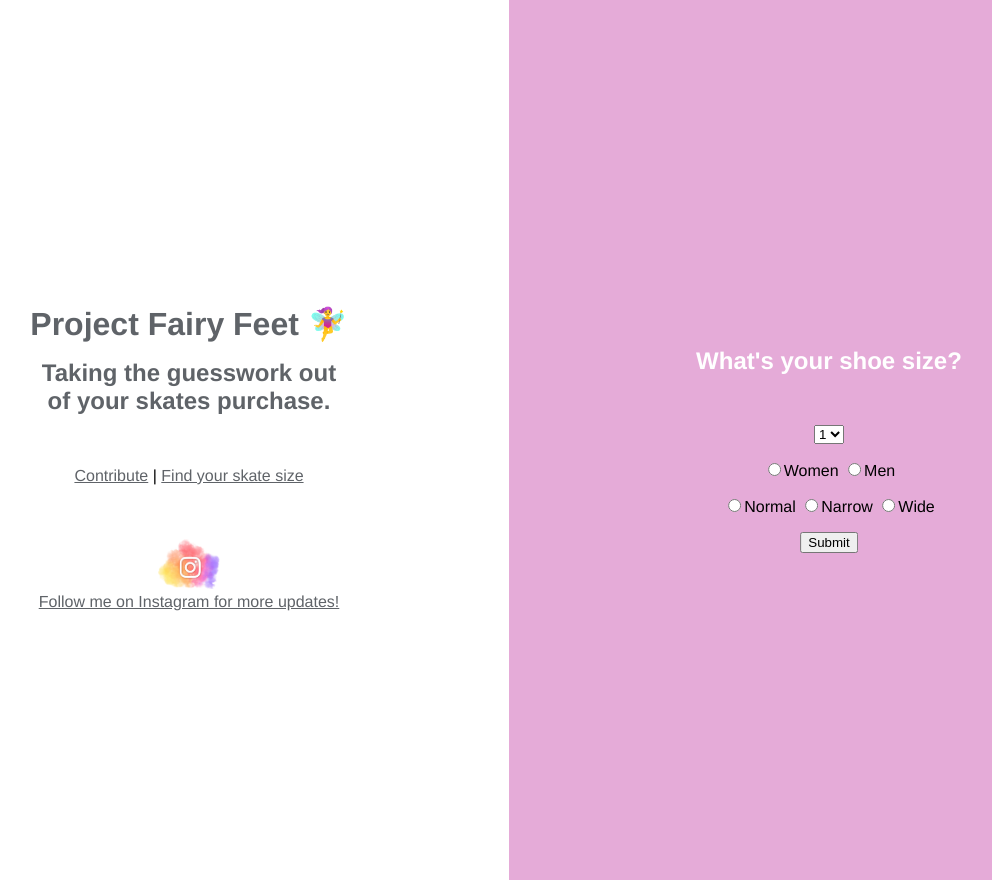
After one commit to chanelmilktea/fairy-feet, a Flask app: template templates/size.html in a window 1280 px wide. The commit adds this page. Shown: the whole page, without its empty margins (131-1123 px from the left). Run offline with Flask 2, Linux system fonts and the light colour scheme; the template is opened without the code that fills it: most values are stand-ins (such as "Sample title", 1, 10 or a date in 2020).

```diff
--- a/app.py
+++ b/app.py
@@ -1,11 +1,28 @@
 import os
-from flask import Flask, render_template
+import gsheet
+from flask import Flask, render_template, request
 
 app = Flask(__name__)
 
-@app.route('/')
+@app.route('/', methods=['GET'])
+def size():
+    shoe_sizes = [x * 0.5 for x in range(10, 30)]
+    return render_template('size.html', sizes=shoe_sizes)
+
+@app.route('/results', methods=['POST'])
+def results():
+    form_data = request.form
+    shoe_size = float(form_data.get('sizes', 0))
+    shoe_type = form_data.get('shoe_type', 'Women')
+    shoe_width = form_data.get('shoe_width', 'Normal')
+    print(form_data)
+    df = gsheet.get_recs(shoe_type, shoe_size, shoe_width)
+    return render_template('results.html', form=form_data, results_table=df.to_html())
+
+@app.route('/contribute')
 def index():
-    return render_template('index.html')
+    return render_template('contribute.html')
+
 
 if __name__ == "__main__":
     port = int(os.environ.get('PORT', 5000))
--- a/gsheet.py
+++ b/gsheet.py
@@ -2,7 +2,7 @@ import os
 import gspread
 import pandas as pd
 
-AUTH_JSON = 'app/config/gs.json'
+AUTH_JSON = 'config/gs.json'
 SHEET_KEY = os.environ['GS_SHEET_KEY']
 
 class GSheet(object):
@@ -31,13 +31,20 @@ def clean_cols(cols_list):
     return cols_list
 
 
-def main():
+def form_df():
     gc = GSheet(SHEET_KEY, AUTH_JSON)
     form_data = gc.wks('Responses').get_all_records()
-    form_df = pd.Dataframe(form_data)
+    form_df = pd.DataFrame(form_data)
     form_df.columns = clean_cols(form_df.columns.tolist())
-    print(form_df)
+    form_df['shoe_size'].replace({None: 'Normal'})
+    return form_df
 
+def agg_form_df():
+    df = form_df()
+    df2 = df.groupby(['shoe_type','shoe_size', 'shoe_width', 'skate_brand']).agg(['mean', 'median'])
+    return df2
 
-if __name__ == "__main__":
-    main()
+def get_recs(gender, size, width):
+    print(gender, size, width)
+    df = agg_form_df()
+    return df.loc[(gender, size, width), :]
--- a/static/style.css
+++ b/static/style.css
@@ -30,6 +30,17 @@ nav {
   display: flex;
   align-items: center;
   padding: 0 0.5rem;
+}
+
+table {
+  border-collapse: collapse;
+  width: 100%;
+}
+
+td, th {
+  border: 1px solid #dddddd;
+  text-align: left;
+  padding: 8px;
 }
 
 .split {
--- a/templates/index.html
+++ b/templates/contribute.html
@@ -12,6 +12,9 @@
         <h1>Project Fairy Feet 🧚‍♀️</h1>
         <h2>Taking the guesswork out of your skates purchase.</h2>
         <br><br>
+            <a href="/contribute">Contribute</a> |  <a href="/">Find your skate size</a>
+        <br><br><br><br>
+        <div>
         <a href="https://www.instagram.com/chanelmilktea/">
             <img src="static/icon_watercolor.png"
                  alt="instagram icon"
@@ -22,6 +25,7 @@
         <a href="https://www.instagram.com/chanelmilktea/">
             Follow me on Instagram for more updates!
         </a>
+        </div>
     </div>
 </div>
 
--- /dev/null
+++ b/templates/size.html
@@ -0,0 +1,67 @@
+<!DOCTYPE html>
+<html lang="en">
+<head>
+    <meta charset="UTF-8">
+    <title>Project Fairy Feet</title>
+    <link rel="stylesheet" href="{{ url_for('static', filename='style.css') }}">
+    <link rel="shortcut icon" type="image/jpg" href="https://emojipedia-us.s3.dualstack.us-west-1.amazonaws.com/thumbs/240/samsung/265/woman-fairy_1f9da-200d-2640-fe0f.png"/>
+</head>
+<body>
+<div class="split left">
+    <div class="centered-left">
+        <h1>Project Fairy Feet 🧚‍♀️</h1>
+        <h2>Taking the guesswork out of your skates purchase.</h2>
+        <br><br>
+            <a href="/contribute">Contribute</a> |  <a href="/">Find your skate size</a>
+        <br><br><br><br>
+        <div>
+        <a href="https://www.instagram.com/chanelmilktea/">
+            <img src="static/icon_watercolor.png"
+                 alt="instagram icon"
+                 width="auto"
+                 height="50">
+        </a>
+        <br>
+        <a href="https://www.instagram.com/chanelmilktea/">
+            Follow me on Instagram for more updates!
+        </a>
+        </div>
+    </div>
+</div>
+
+<div class="split right">
+    <div class="centered-right">
+    <h2>What's your shoe size?</h2>
+    <br>
+    <form action="results" method="POST">
+    <p>
+        <select name=sizes method="GET" action="/size">
+        {% for size in sizes %}
+        <option value= "{{size}}">{{ size }}</option>"
+        {% endfor %}
+        </select>
+    </p>
+
+    <p>
+      <input type="radio" id="women" name="shoe_type" value="Women"><label for="women">Women</label>
+      <input type="radio" id="men" name="shoe_type" value="Men"><label for="men">Men</label>
+    </p>
+
+    <p>
+      <input type="radio" id="normal" name="shoe_width" value="Normal"><label for="normal">Normal</label>
+      <input type="radio" id="narrow" name="shoe_width" value="Narrow"><label for="men">Narrow</label>
+      <input type="radio" id="wide" name="shoe_width" value="Wide"><label for="men">Wide</label>
+    </p>
+
+    <p>
+        <input type="submit" value="Submit" />
+    </p>
+</form>
+    </div>
+</div>
+
+
+
+
+</body>
+</html>
```
Also changed, not shown: templates/results.html (added, +48 -0 lines). Lines whose indentation alone changed are shown as unchanged.
